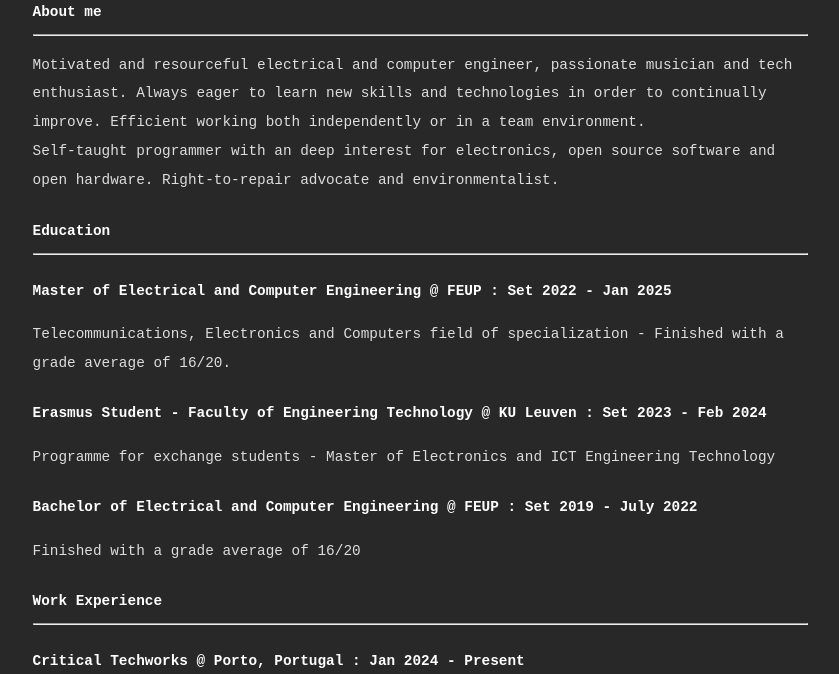
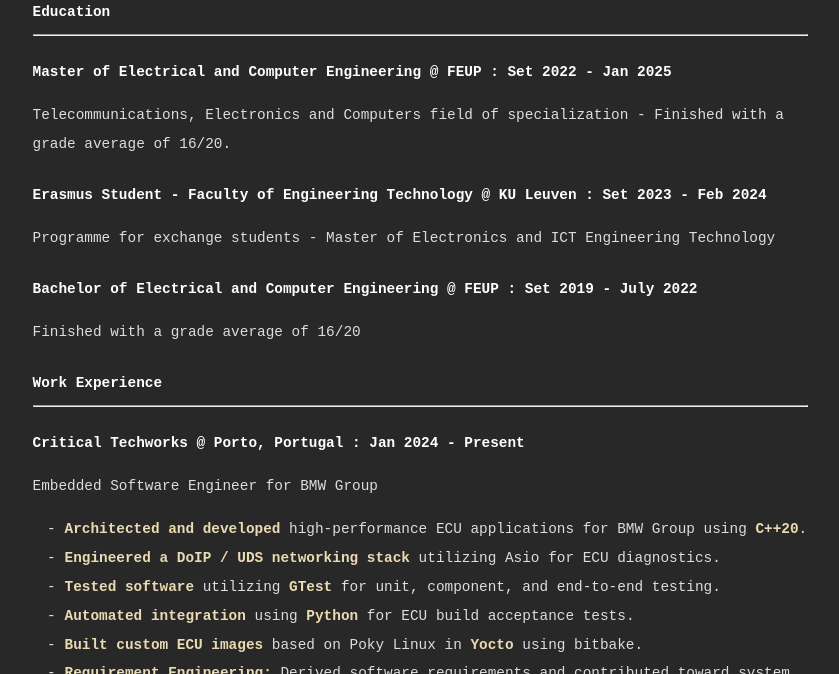
Before and after one commit to jorge-pais/jorge-pais.github.io, a Jekyll site: the page built from resume.md, in a window 1280 px wide and 900 px high, cut to the strip 226-900 px from the top of the window. Shown: the whole strip, without its empty margins (220-1059 px from the left). Built offline with Jekyll 4.4.1, drawn with Linux system fonts in a browser that asks for light colours.

Commit message:
update resume, comment about section

```diff
--- a/resume.md
+++ b/resume.md
@@ -7,11 +7,11 @@
 
 <img src="/img/profile.png" class="center" width="130" style="border-radius: 50%">
 
-# About me
----
-
-Motivated and resourceful electrical and computer engineer, passionate musician and tech enthusiast. Always eager to learn new skills and technologies in order to continually improve. Efficient working both independently or in a team environment.
-Self-taught programmer with an deep interest for electronics, open source software and open hardware. Right-to-repair advocate and environmentalist.
+<!-- # About me -->
+<!-- --- -->
+<!---->
+<!-- Motivated and resourceful electrical and computer engineer, passionate musician and tech enthusiast. Always eager to learn new skills and technologies in order to continually improve. Efficient working both independently or in a team environment. -->
+<!-- Self-taught programmer with an deep interest for electronics, open source software and open hardware. Right-to-repair advocate and environmentalist. -->
 
 # Education
 ---
```
